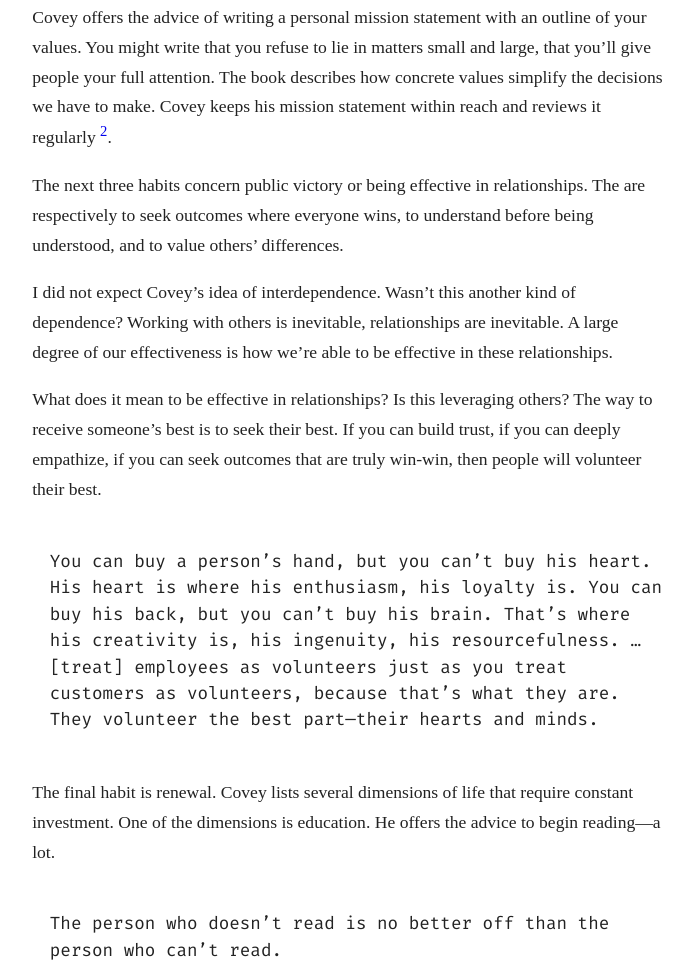
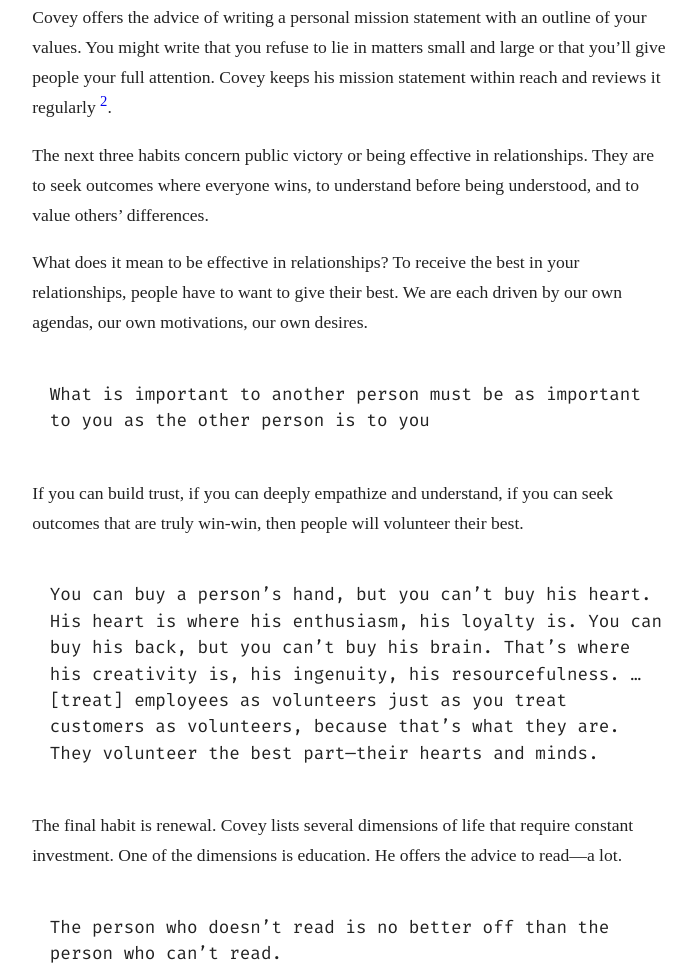
Before and after one commit to cdosborn/site, a plain HTML site: page dist/posts/reading-notes-on-the-seven-habits-of-highly-effective-people.html in a window 1280 px wide. Shown: the part 875-1846 px from the top of the page, without its empty margins (291-987 px from the left). Drawn offline with Linux system fonts and the light colour scheme; a web font is replaced by a local one.

Commit message:
Major edits

```diff
--- a/dist/posts/reading-notes-on-the-seven-habits-of-highly-effective-people.html
+++ b/dist/posts/reading-notes-on-the-seven-habits-of-highly-effective-people.html
@@ -45,14 +45,17 @@
 <blockquote>
 <p>By keeping that end clearly in mind, you can make certain that whatever you do on any particular day does not violate the criteria you have defined as supremely important, and that each day of your life contributes in a meaningful way to the vision you have of your life as a whole.</p>
 </blockquote>
-<p><span id="fn:2"></span> Covey offers the advice of writing a personal mission statement with an outline of your values. You might write that you refuse to lie in matters small and large, that you’ll give people your full attention. The book describes how concrete values simplify the decisions we have to make. Covey keeps his mission statement within reach and reviews it regularly <a style="text-decoration:none" href="#fn:2:defn"><sup>2</sup></a>.</p>
-<p>The next three habits concern public victory or being effective in relationships. The are respectively to seek outcomes where everyone wins, to understand before being understood, and to value others’ differences.</p>
-<p>I did not expect Covey’s idea of interdependence. Wasn’t this another kind of dependence? Working with others is inevitable, relationships are inevitable. A large degree of our effectiveness is how we’re able to be effective in these relationships.</p>
-<p>What does it mean to be effective in relationships? Is this leveraging others? The way to receive someone’s best is to seek their best. If you can build trust, if you can deeply empathize, if you can seek outcomes that are truly win-win, then people will volunteer their best.</p>
+<p><span id="fn:2"></span> Covey offers the advice of writing a personal mission statement with an outline of your values. You might write that you refuse to lie in matters small and large or that you’ll give people your full attention. Covey keeps his mission statement within reach and reviews it regularly <a style="text-decoration:none" href="#fn:2:defn"><sup>2</sup></a>.</p>
+<p>The next three habits concern public victory or being effective in relationships. They are to seek outcomes where everyone wins, to understand before being understood, and to value others’ differences.</p>
+<p>What does it mean to be effective in relationships? To receive the best in your relationships, people have to want to give their best. We are each driven by our own agendas, our own motivations, our own desires.</p>
+<blockquote>
+<p>What is important to another person must be as important to you as the other person is to you</p>
+</blockquote>
+<p>If you can build trust, if you can deeply empathize and understand, if you can seek outcomes that are truly win-win, then people will volunteer their best.</p>
 <blockquote>
 <p>You can buy a person’s hand, but you can’t buy his heart. His heart is where his enthusiasm, his loyalty is. You can buy his back, but you can’t buy his brain. That’s where his creativity is, his ingenuity, his resourcefulness. … [treat] employees as volunteers just as you treat customers as volunteers, because that’s what they are. They volunteer the best part—their hearts and minds.</p>
 </blockquote>
-<p>The final habit is renewal. Covey lists several dimensions of life that require constant investment. One of the dimensions is education. He offers the advice to begin reading—a lot.</p>
+<p>The final habit is renewal. Covey lists several dimensions of life that require constant investment. One of the dimensions is education. He offers the advice to read—a lot.</p>
 <blockquote>
 <p>The person who doesn’t read is no better off than the person who can’t read.</p>
 </blockquote>
@@ -64,7 +67,7 @@
 <p>Covey describes a lesson he learned parenting, which illustrates this idea. He and his wife were at a loss about one of their children. Their son was performing poorly in school and having trouble socializing. Their attempts to help him were failing. He could sense this too and exhibited low self-esteem.</p>
 <p>Their child’s low self-esteem caught their attention. They traced this back to their belief that he was a failure. Further still, they felt like failures as parents. From a place of their own insecurity, they had encouraged insecurity in him. They questioned their beliefs. They decided their worth should come from internal sources. He was not a failure. They viewed him as capable and stopped protecting him. While the change was neither painless nor immediate, he began to develop into himself.</p>
 <p>Their beliefs about their son profoundly affected how they saw him.</p>
-<p>Some books can be represented by a few quotes and ideas. I think it’s unfair in this case. This post doesn’t communicate the Covey who is vulnerable, humble, and earnest. The Kindle sample, includes the entire book. Give it a read and send me your thoughts.</p>
+<p>Some books can be represented by a few quotes and ideas. I think it’s unfair in this case. This post doesn’t communicate the Covey who is vulnerable, humble, and earnest. The Kindle sample on Amazon, includes the entire book. Give it a read and send me your thoughts.</p>
 <div class="footnotes">
 <p>
     <a id="fn:1:defn">1.</a>
```
Also changed, not shown: 1 other file.
